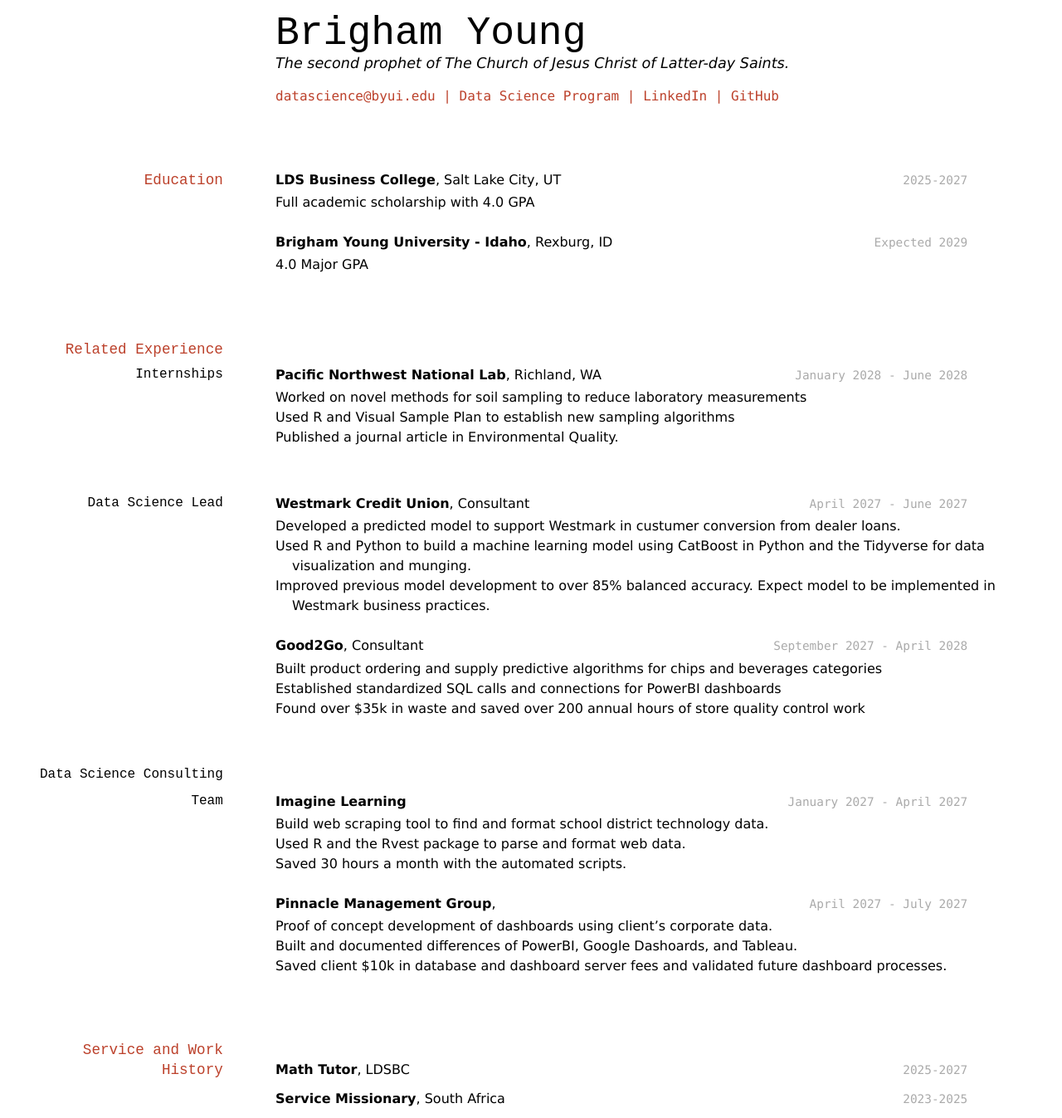
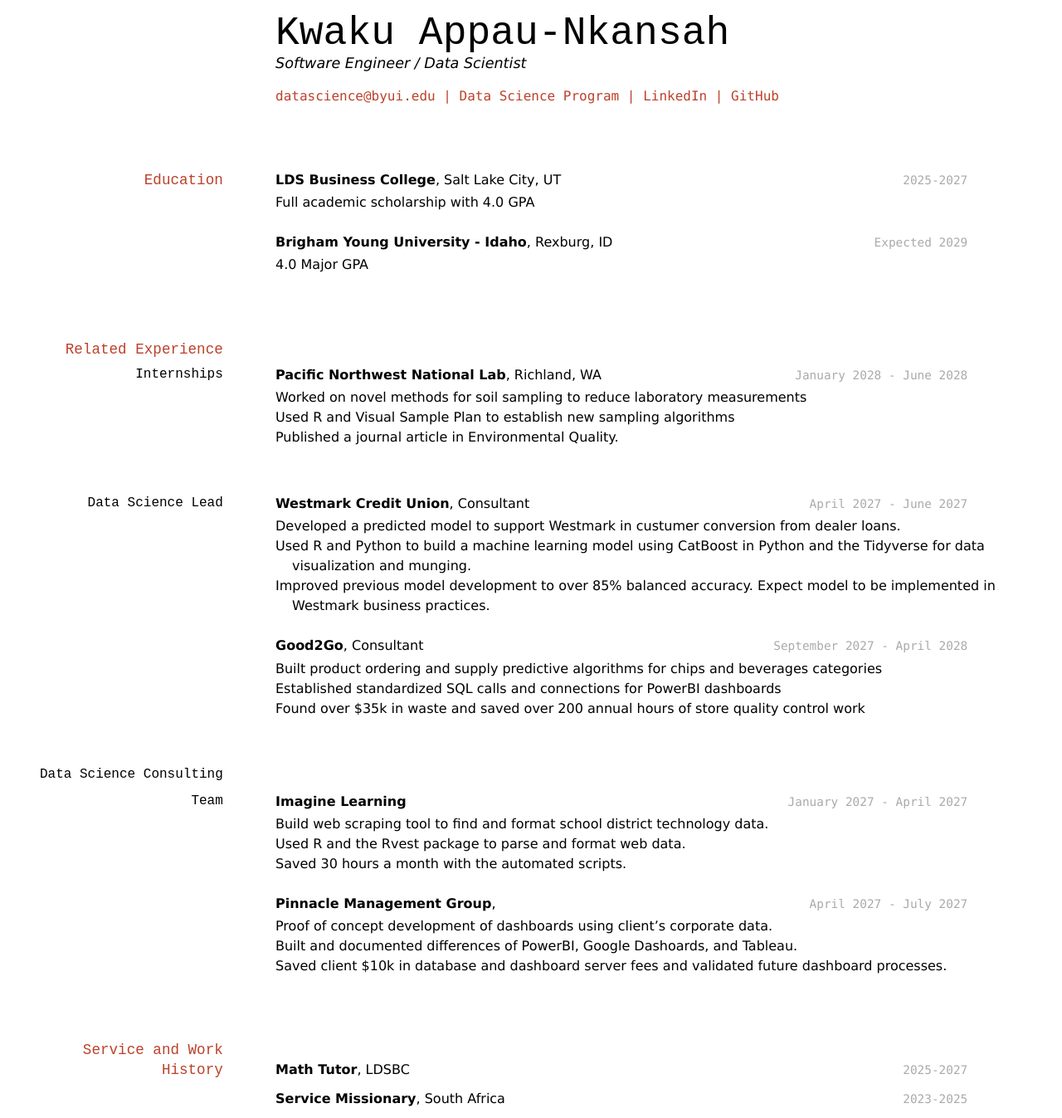
Before and after one commit to brakwaku/brakwaku_resume, a Jekyll site: the page built from docs/index.md, in a window 1280 px wide. Shown: the whole page at 83% size. Built offline with Jekyll 4.4.1, drawn with Linux system fonts in a browser that asks for light colours.

Commit message:
Commit 2

```diff
--- a/docs/index.md
+++ b/docs/index.md
@@ -1,9 +1,9 @@
 ---
 layout: cv
-title: Brigham Young's Resume
+title: Kwaku Appau-Nkansah's Resume
 ---
-# Brigham Young
-The second prophet of The Church of Jesus Christ of Latter-day Saints.
+# Kwaku Appau-Nkansah
+Software Engineer / Data Scientist
 
 <div id="webaddress">
 <a href="datascience@byui.edu">datascience@byui.edu</a>
```
